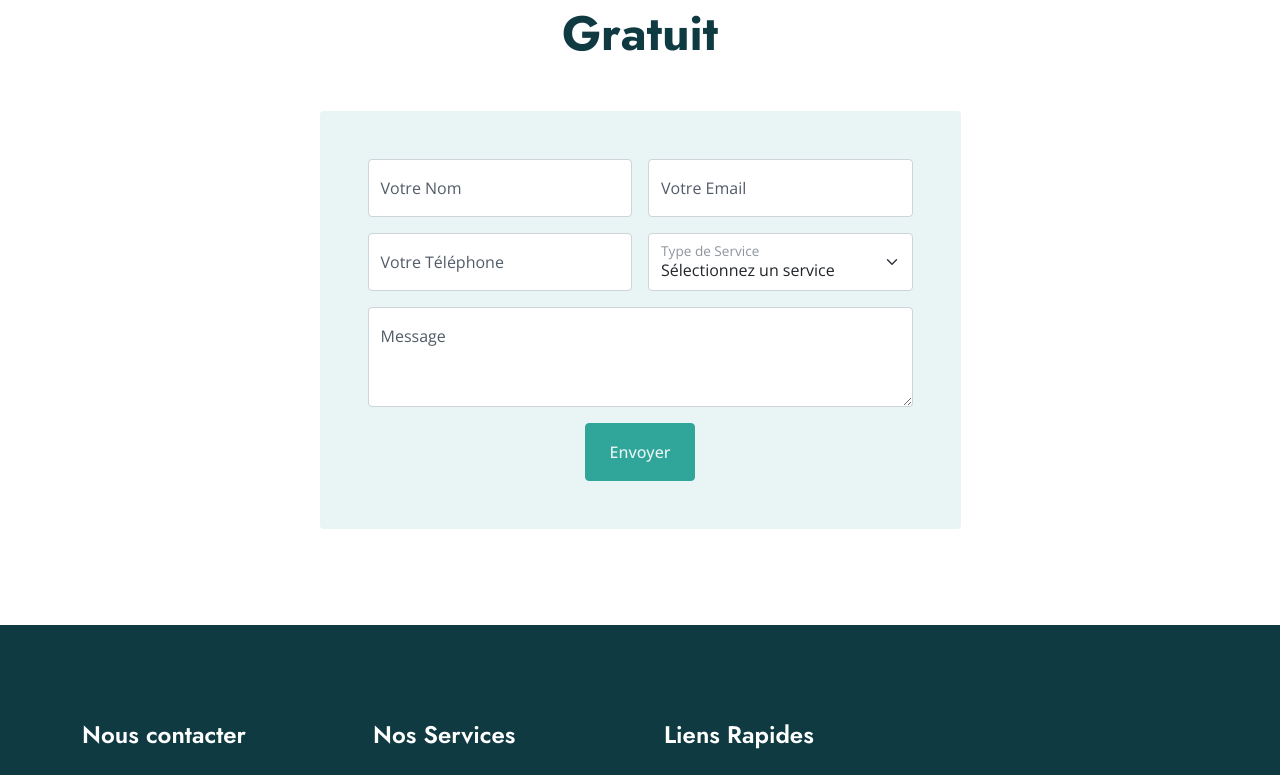
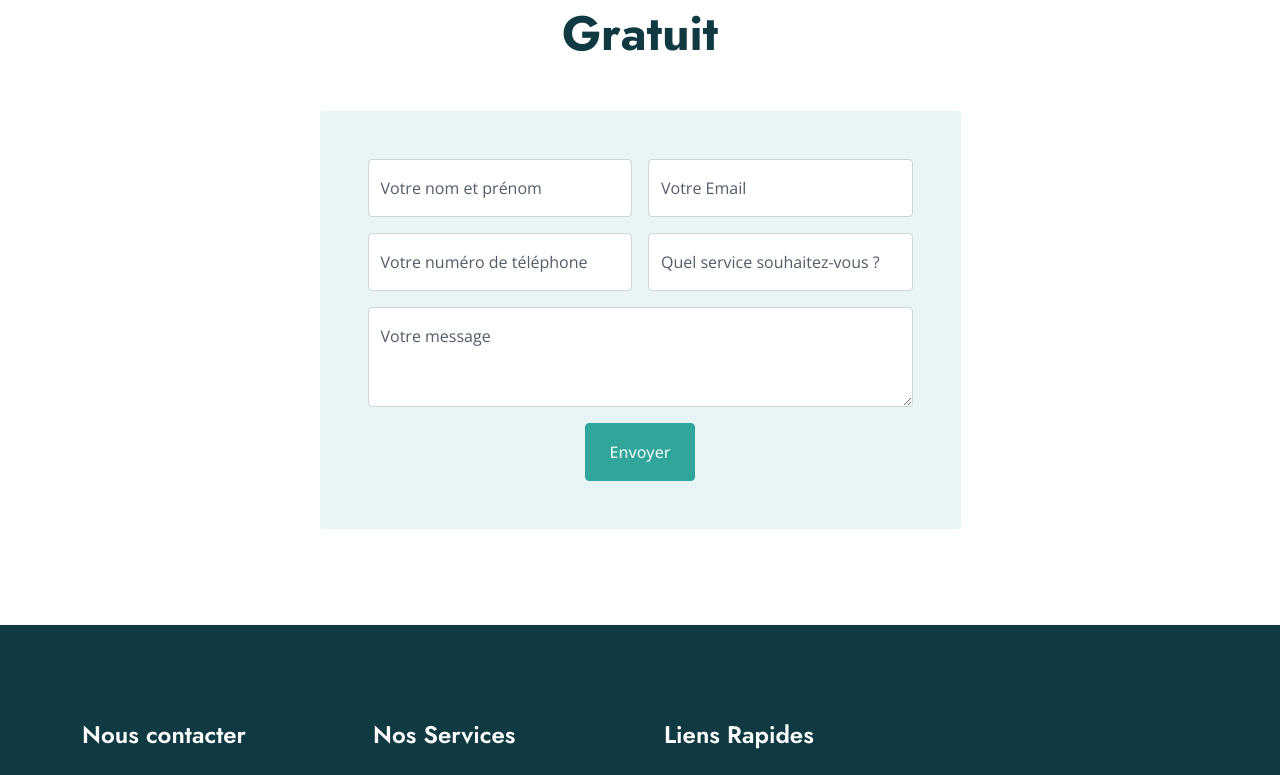
Before and after one commit to MargotRasamy/maurice-havard, a React (Create React App) app: page /quote in a window 1280 px wide. Shown: the part 647-1422 px from the top of the page. Built offline with nearby package versions, Linux system fonts and the light colour scheme; no server answers.

Commit message:
update email service

```diff
--- a/src/pages/Contact.js
+++ b/src/pages/Contact.js
@@ -3,6 +3,7 @@ import { Link } from 'react-router-dom';
 import { WOW } from 'wowjs';
 import emailjs from '@emailjs/browser';
 import { EMAILJS_CONFIG } from '../config/emailjs';
+import { Container, Row, Col, Form, Button } from 'react-bootstrap';
 import 'wowjs/css/libs/animate.css';
 
 function Contact() {
@@ -35,7 +36,7 @@ function Contact() {
     <>
       {/* Page Header Start */}
       <div className="container-fluid page-header py-5 mb-5 wow fadeIn" data-wow-delay="0.1s">
-        <div className="container text-center py-5">
+        <Container className="text-center py-5">
           <h1 className="display-3 text-white mb-4 animated slideInDown">Contactez-nous</h1>
           <nav aria-label="breadcrumb animated slideInDown">
             <ol className="breadcrumb justify-content-center mb-0">
@@ -43,81 +44,86 @@ function Contact() {
               <li className="breadcrumb-item active" aria-current="page">Contact</li>
             </ol>
           </nav>
-        </div>
+        </Container>
       </div>
       {/* Page Header End */}
 
       {/* Contact Start */}
-      <div className="container-xxl py-5">
-        <div className="container">
-          <div className="row g-5">
-            <div className="col-lg-6 wow fadeIn" data-wow-delay="0.1s">
+      <Container fluid className="py-5">
+        <Container>
+          <Row className="g-5">
+            <Col lg={6} className="wow fadeIn" data-wow-delay="0.1s">
               <p className="fs-5 fw-bold text-primary">Contact</p>
-              <h1 className="display-5 mb-5">Si vous avez des questions, n'hésitez pas à nous contacter</h1>
-              <p className="mb-4">Nous sommes à votre disposition pour répondre à toutes vos questions concernant nos services d'aménagement paysager et de création de piscines.</p>
-              <form ref={form} onSubmit={sendEmail}>
-                <div className="row g-3">
-                  <div className="col-md-6">
-                    <div className="form-floating">
-                      <input
+              <h1 className="display-5 mb-5">Si vous avez des questions, n'hésitez pas à contacter Maurice HAVARD</h1>
+              <p className="mb-4">Maurice HAVARD est à votre disposition pour répondre à toutes vos questions concernant ses services d'aménagement paysager et de création de piscines.</p>
+              <Form ref={form} onSubmit={sendEmail}>
+                <Row className="g-3">
+                  <Col xs={12}>
+                    <Form.Floating>
+                      <Form.Control
                         type="text"
-                        className="form-control"
-                        id="name"
-                        name="user_name"
+                        name="name"
                         placeholder="Votre Nom"
                         required
                       />
-                      <label htmlFor="name">Votre Nom</label>
-                    </div>
-                  </div>
-                  <div className="col-md-6">
-                    <div className="form-floating">
-                      <input
+                      <Form.Label>Votre nom et prénom</Form.Label>
+                    </Form.Floating>
+                  </Col>
+                  <Col md={6}>
+                    <Form.Floating>
+                      <Form.Control
                         type="email"
-                        className="form-control"
-                        id="email"
-                        name="user_email"
+                        name="email"
                         placeholder="Votre Email"
                         required
                       />
-                      <label htmlFor="email">Votre Email</label>
-                    </div>
-                  </div>
-                  <div className="col-12">
-                    <div className="form-floating">
-                      <input
-                        type="text"
-                        className="form-control"
-                        id="subject"
-                        name="subject"
-                        placeholder="Sujet"
+                      <Form.Label>Votre adresse email</Form.Label>
+                    </Form.Floating>
+                  </Col>
+                  <Col md={6}>
+                    <Form.Floating>
+                      <Form.Control
+                        type="tel"
+                        pattern="[0-9]{3}-[0-9]{3}-[0-9]{4}"
+                        name="phone"
+                        placeholder="Votre numéro de téléphone"
                         required
                       />
-                      <label htmlFor="subject">Sujet</label>
-                    </div>
-                  </div>
-                  <div className="col-12">
-                    <div className="form-floating">
-                      <textarea
-                        className="form-control"
+                      <Form.Label>Votre numéro de téléphone</Form.Label>
+                    </Form.Floating>
+                  </Col>
+                  <Col xs={12}>
+                    <Form.Floating>
+                      <Form.Control
+                        type="text"
+                        name="subject"
+                        placeholder="Sujet de votre demande de contact"
+                        required
+                      />
+                      <Form.Label>Sujet de votre demande de contact</Form.Label>
+                    </Form.Floating>
+                  </Col>
+                  <Col xs={12}>
+                    <Form.Floating>
+                      <Form.Control
+                        as="textarea"
+                        name="message"
                         placeholder="Laissez votre message ici"
-                        id="message"
-                        name="message"
-                        style={{ height: "100px" }}
+                        style={{height: "100px"}}
                         required
-                      ></textarea>
-                      <label htmlFor="message">Message</label>
-                    </div>
-                  </div>
-                  <div className="col-12">
-                    <button className="btn btn-primary py-3 px-4" type="submit">
+                      />
+                      <Form.Label>Votre message</Form.Label>
+                    </Form.Floating>
+                  </Col>
+                  <Col xs={12}>
+                    <Button variant="primary" type="submit" className="py-3 px-4">
                       Envoyer
-                    </button>
-                  </div>
-                </div>
-              </form>
-            </div>
-            <div className="col-lg-6 wow fadeIn" data-wow-delay="0.5s" style={{ minHeight: "450px" }}>
+                    </Button>
+                  </Col>
+                </Row>
+              </Form>
+            </Col>
+            <Col lg={6} className="wow fadeIn" data-wow-delay="0.5s" style={{ minHeight: "450px" }}>
               <div className="position-relative rounded overflow-hidden h-100">
                 <iframe
                   className="position-relative w-100 h-100"
@@ -130,10 +136,10 @@ function Contact() {
                   title="Google Maps"
                 ></iframe>
               </div>
-            </div>
-          </div>
-        </div>
-      </div>
+            </Col>
+          </Row>
+        </Container>
+      </Container>
       {/* Contact End */}
     </>
   );
--- a/src/pages/Quote.js
+++ b/src/pages/Quote.js
@@ -71,7 +71,7 @@ function Quote() {
                                                     placeholder="Votre Nom"
                                                     required
                                                 />
-                                                <Form.Label>Votre Nom</Form.Label>
+                                                <Form.Label>Votre nom et prénom</Form.Label>
                                             </Form.Floating>
                                         </Col>
                                         <Col sm={6}>
@@ -88,30 +88,24 @@ function Quote() {
                                         <Col sm={6}>
                                             <Form.Floating>
                                                 <Form.Control
-                                                    type="text"
+                                                    type="tel"
+                                                    pattern="[0-9]{3}-[0-9]{3}-[0-9]{4}"
                                                     name="phone"
                                                     placeholder="Votre Téléphone"
                                                     required
                                                 />
-                                                <Form.Label>Votre Téléphone</Form.Label>
+                                                <Form.Label>Votre numéro de téléphone</Form.Label>
                                             </Form.Floating>
                                         </Col>
                                         <Col sm={6}>
                                             <Form.Floating>
-                                                <Form.Select
+                                                <Form.Control
+                                                    type="text"
                                                     name="service"
-                                                    defaultValue={projectFromUrl || ""}
+                                                    placeholder="Type de service"
                                                     required
-                                                >
-                                                    <option value="">Sélectionnez un service</option>
-                                                    <option value="Aménagement Paysager">Aménagement Paysager</option>
-                                                    <option value="Études et Plans">Études et Plans</option>
-                                                    <option value="Maçonnerie Paysagère">Maçonnerie Paysagère</option>
-                                                    <option value="Entretien des Espaces Verts">Entretien des Espaces Verts</option>
-                                                    <option value="Élagage et Taille">Élagage et Taille</option>
-                                                    <option value="Création de Piscines">Création de Piscines</option>
-                                                </Form.Select>
-                                                <Form.Label>Type de Service</Form.Label>
+                                                />
+                                                <Form.Label>Quel service souhaitez-vous ?</Form.Label>
                                             </Form.Floating>
                                         </Col>
                                         <Col xs={12}>
@@ -123,7 +117,7 @@ function Quote() {
                                                     style={{height: "100px"}}
                                                     required
                                                 />
-                                                <Form.Label>Message</Form.Label>
+                                                <Form.Label>Votre message</Form.Label>
                                             </Form.Floating>
                                         </Col>
                                         <Col xs={12} className="text-center">
```
